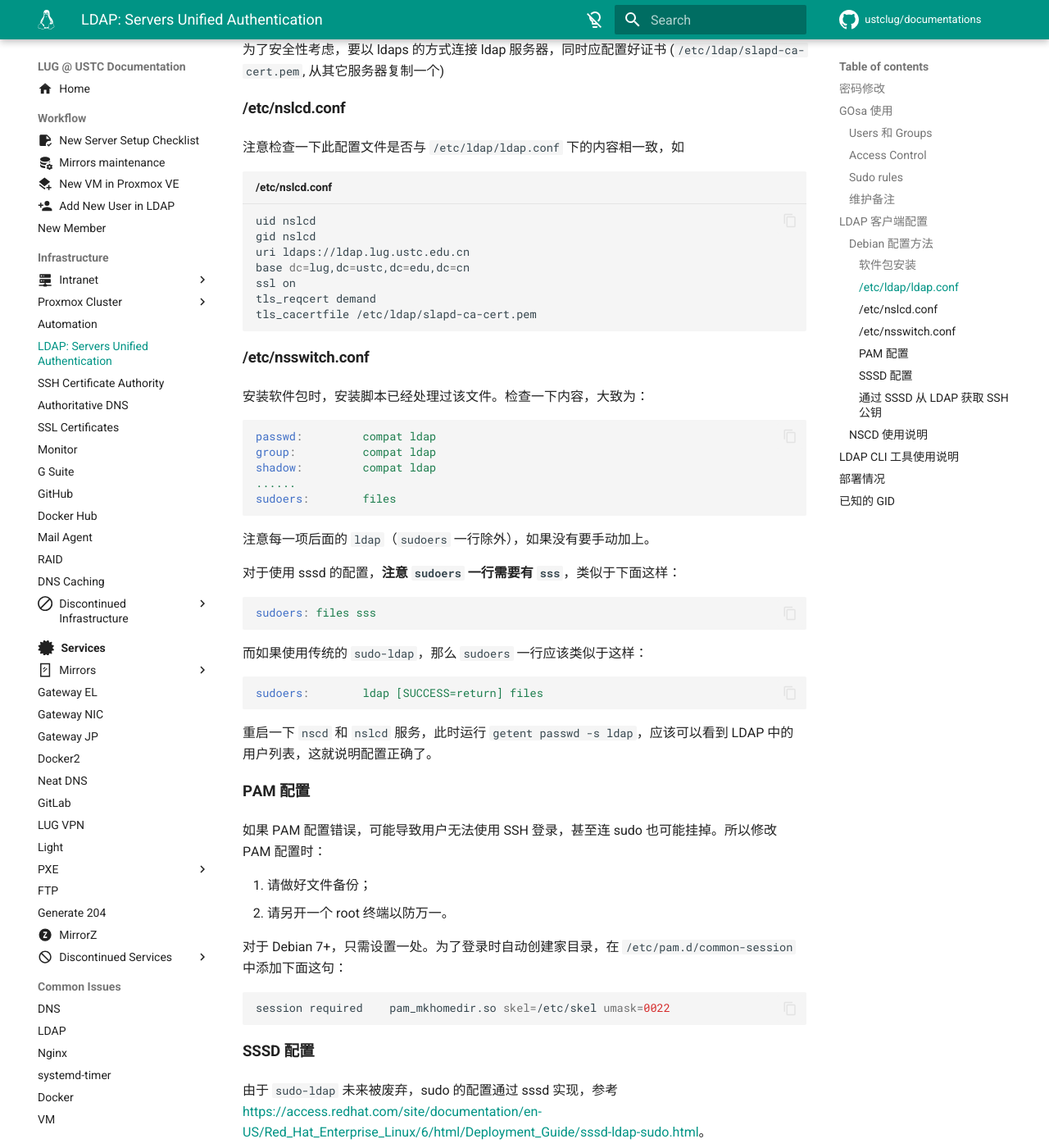
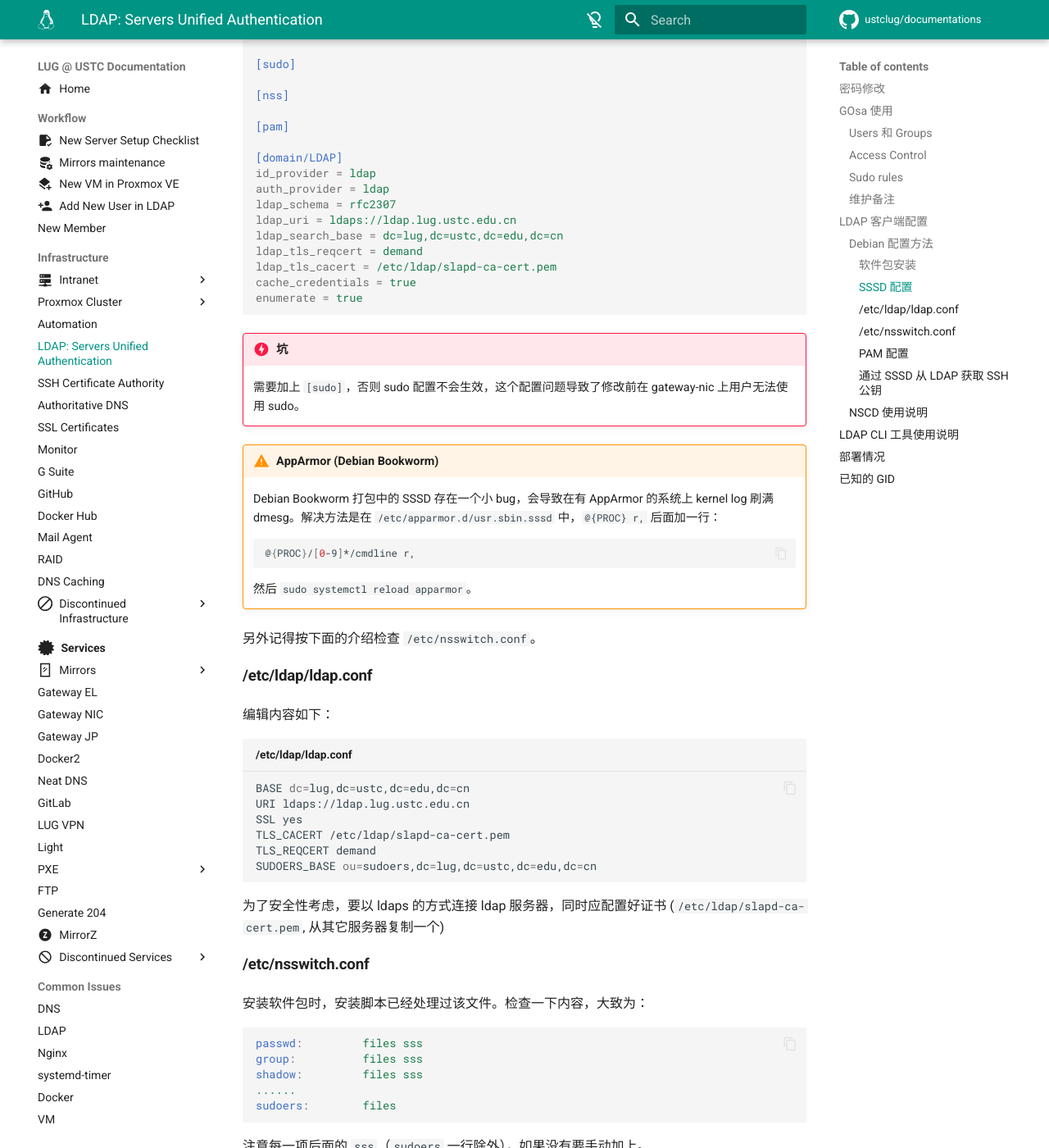
Before and after one commit to ustclug/documentations, an MkDocs documentation site: the page built from docs/infrastructure/ldap.md, in a window 1280 px wide and 1400 px high, scrolled down 3155 px. Shown: the whole window at 82% size. Built offline with MkDocs 1.6.1 and Material for MkDocs 9.7.7, drawn with Linux system fonts in a browser that asks for light colours; comment, search, counter and statistics services are not loaded; some of the changed text lies outside the part shown.

Commit message:
infra/ldap: Deprecate libnss-ldapd and libpam-ldapd, all in sssd

````diff
--- a/docs/assets/sssd.conf
+++ b/docs/assets/sssd.conf
@@ -17,3 +17,4 @@ ldap_search_base = dc=lug,dc=ustc,dc=edu,dc=cn
 ldap_tls_reqcert = demand
 ldap_tls_cacert = /etc/ldap/slapd-ca-cert.pem
 cache_credentials = true
+enumerate = true
--- a/docs/infrastructure/ldap.md
+++ b/docs/infrastructure/ldap.md
@@ -25,7 +25,7 @@ Users 是用来添加和配置用户信息的地方。最主要的功能位于
         小心输出的顺序，最大的 UID 不一定是最后一个（而且事实上经常不是），建议配合 sed, awk, sort 之类的命令妥善处理，例如
 
         ```shell
-        getent -s ldap passwd | sort -t: -k 3n
+        getent -s sss passwd | sort -t: -k 3n
         ```
 
         同时还有若干 UID 很大但是离散的特殊账号，很容易分辨。显然新 UID 是 2000 开始连续的最大 UID + 1.
@@ -72,7 +72,7 @@ gosa 的配置文件在 `/etc/gosa/gosa.conf`，它是在第一次运行 gosa
 
 #### 软件包安装
 
-Debian 系统安装 `libnss-ldapd`、`libpam-ldapd`、`sssd-ldap`、`libsss-sudo`
+Debian 系统安装 `sssd-ldap`、`libsss-sudo`。这两个软件包会依赖 `libnss-sss` 和 `libpam-sss`，如果没有的话需要手动补上。
 
 !!! note
 
@@ -89,77 +89,6 @@ Debian 系统安装 `libnss-ldapd`、`libpam-ldapd`、`sssd-ldap`、`libsss-sudo
 - LDAP 服务器地址是 `ldaps://ldap.lug.ustc.edu.cn`
 - Base DN 为 `dc=lug,dc=ustc,dc=edu,dc=cn`
     - 协议为版本 3
-    - 配置 libnss-ldapd 时有个选 Name services to configure 的，全部选上
-
-#### /etc/ldap/ldap.conf
-
-编辑内容如下：
-
-```shell title="/etc/ldap/ldap.conf"
-BASE dc=lug,dc=ustc,dc=edu,dc=cn
-URI ldaps://ldap.lug.ustc.edu.cn
-SSL yes
-TLS_CACERT /etc/ldap/slapd-ca-cert.pem
-TLS_REQCERT demand
-SUDOERS_BASE ou=sudoers,dc=lug,dc=ustc,dc=edu,dc=cn
-```
-
-为了安全性考虑，要以 ldaps 的方式连接 ldap 服务器，同时应配置好证书 (`/etc/ldap/slapd-ca-cert.pem`, 从其它服务器复制一个)
-
-#### /etc/nslcd.conf
-
-注意检查一下此配置文件是否与 `/etc/ldap/ldap.conf` 下的内容相一致，如
-
-```shell title="/etc/nslcd.conf"
-uid nslcd
-gid nslcd
-uri ldaps://ldap.lug.ustc.edu.cn
-base dc=lug,dc=ustc,dc=edu,dc=cn
-ssl on
-tls_reqcert demand
-tls_cacertfile /etc/ldap/slapd-ca-cert.pem
-```
-
-#### /etc/nsswitch.conf
-
-安装软件包时，安装脚本已经处理过该文件。检查一下内容，大致为：
-
-```yaml
-passwd:         compat ldap
-group:          compat ldap
-shadow:         compat ldap
-......
-sudoers:        files
-```
-
-注意每一项后面的 `ldap`（`sudoers` 一行除外），如果没有要手动加上。
-
-对于使用 sssd 的配置，**注意 `sudoers` 一行需要有 `sss`**，类似于下面这样：
-
-```yaml
-sudoers: files sss
-```
-
-而如果使用传统的 `sudo-ldap`，那么 `sudoers` 一行应该类似于这样：
-
-```yaml
-sudoers:        ldap [SUCCESS=return] files
-```
-
-重启一下 `nscd` 和 `nslcd` 服务，此时运行 `getent passwd -s ldap`，应该可以看到 LDAP 中的用户列表，这就说明配置正确了。
-
-#### PAM 配置
-
-如果 PAM 配置错误，可能导致用户无法使用 SSH 登录，甚至连 sudo 也可能挂掉。所以修改 PAM 配置时：
-
-1. 请做好文件备份；
-2. 请另开一个 root 终端以防万一。
-
-对于 Debian 7+，只需设置一处。为了登录时自动创建家目录，在 `/etc/pam.d/common-session` 中添加下面这句：
-
-```shell
-session required    pam_mkhomedir.so skel=/etc/skel umask=0022
-```
 
 #### SSSD 配置
 
@@ -185,7 +114,63 @@ session required    pam_mkhomedir.so skel=/etc/skel umask=0022
 
     然后 `sudo systemctl reload apparmor`。
 
-另外记得像前面在 Debian 中安装介绍到的那样修改 `/etc/nsswitch.conf` 以及 `/etc/nslcd.conf`.
+另外记得按下面的介绍检查 `/etc/nsswitch.conf`。
+
+#### /etc/ldap/ldap.conf
+
+编辑内容如下：
+
+```shell title="/etc/ldap/ldap.conf"
+BASE dc=lug,dc=ustc,dc=edu,dc=cn
+URI ldaps://ldap.lug.ustc.edu.cn
+SSL yes
+TLS_CACERT /etc/ldap/slapd-ca-cert.pem
+TLS_REQCERT demand
+SUDOERS_BASE ou=sudoers,dc=lug,dc=ustc,dc=edu,dc=cn
+```
+
+为了安全性考虑，要以 ldaps 的方式连接 ldap 服务器，同时应配置好证书 (`/etc/ldap/slapd-ca-cert.pem`, 从其它服务器复制一个)
+
+#### /etc/nsswitch.conf
+
+安装软件包时，安装脚本已经处理过该文件。检查一下内容，大致为：
+
+```yaml
+passwd:         files sss
+group:          files sss
+shadow:         files sss
+......
+sudoers:        files
+```
+
+注意每一项后面的 `sss`（`sudoers` 一行除外），如果没有要手动加上。
+
+对于使用 sssd 的配置，**注意 `sudoers` 一行需要有 `sss`**，类似于下面这样：
+
+```yaml
+sudoers: files sss
+```
+
+而如果使用传统的 `sudo-ldap`，那么 `sudoers` 一行应该类似于这样：
+
+```yaml
+sudoers:        ldap [SUCCESS=return] files
+```
+
+重启一下 `sssd` 服务，此时运行 `getent -s sss passwd`，应该可以看到 LDAP 中的用户列表，这就说明配置正确了。
+
+#### PAM 配置
+
+如果 PAM 配置错误，可能导致用户无法使用 SSH 登录，甚至连 sudo 也可能挂掉。所以修改 PAM 配置时：
+
+1. 请做好文件备份；
+2. 请另开一个 root 终端以防万一。
+
+对于 Debian 7+，只需设置一处。为了登录时自动创建家目录，在 `/etc/pam.d/common-session` 中添加下面这句：
+
+```shell
+session required    pam_mkhomedir.so skel=/etc/skel umask=0022
+```
 
 #### 通过 SSSD 从 LDAP 获取 SSH 公钥
 
@@ -205,7 +194,7 @@ nscd -i passwd
 nscd -i group
 ```
 
-如果 SSSD 安装，`systemctl status sssd` 会显示 SSSD 与 NSCD 同时提供了相关缓存，可能存在冲突问题：
+如果安装 SSSD，`systemctl status sssd` 会显示 SSSD 与 NSCD 同时提供了相关缓存，可能存在冲突问题：
 
 ```log
 NSCD socket was detected and seems to be configured to cache some of the databases controlled by SSSD [passwd,group,netgroup,services].
````
Also changed, not shown: other parts of docs/infrastructure/ldap.md (+4 -0 lines).
